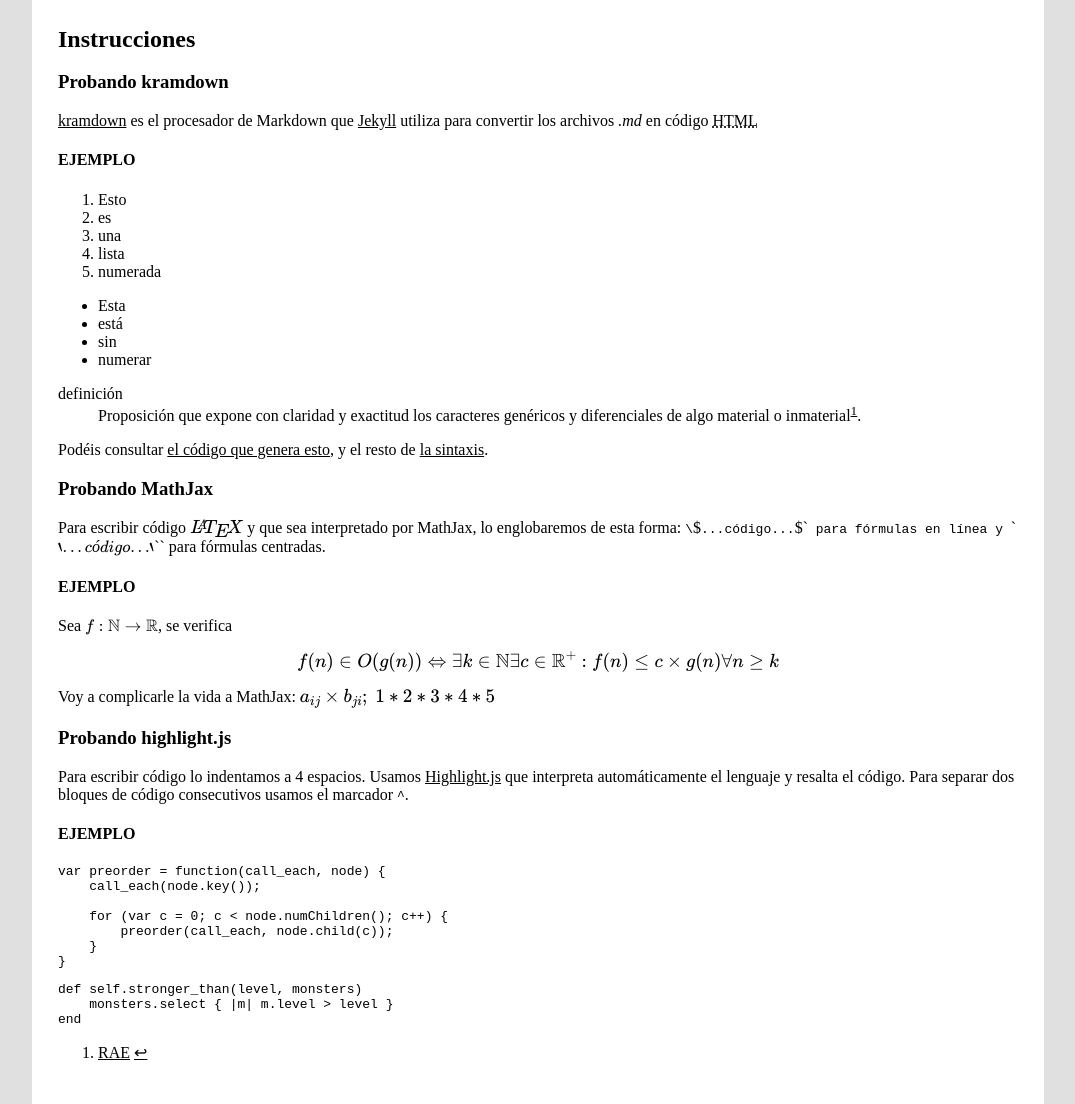
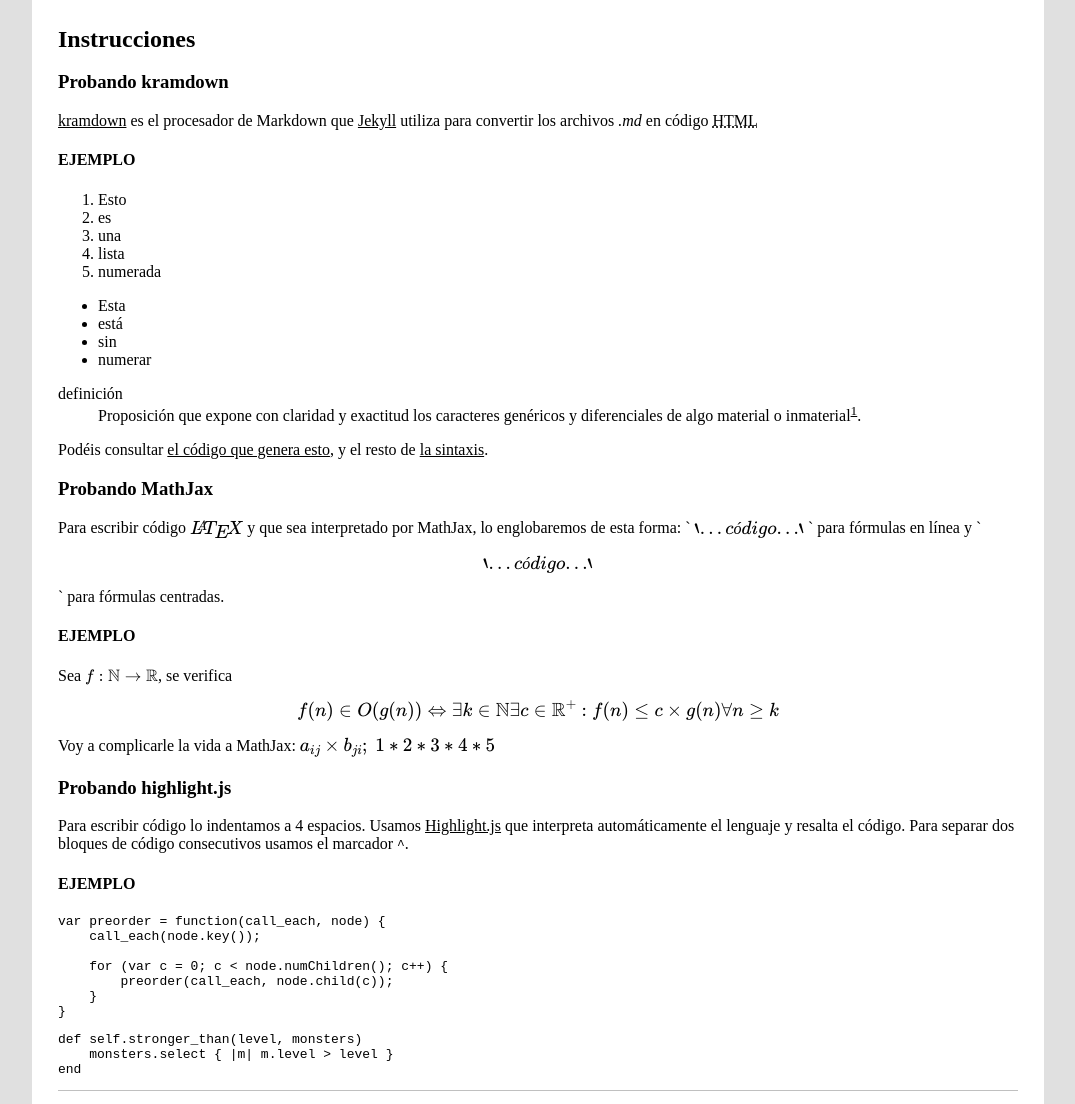
Before and after one commit to fdavidcl/web-notes, a Jekyll site: the page built from _posts/2014-3-6-testpost.md, in a window 1280 px wide. Shown: the part 100-1204 px from the top of the page, without its empty margins (102-1177 px from the left). Built offline with Jekyll 4.4.1, drawn with Linux system fonts in a browser that asks for light colours; formulas are drawn with MathJax 3; grey boxes are pictures that could not be loaded.

Commit message:
Arreglos

```diff
--- a/_posts/2014-3-6-testpost.md
+++ b/_posts/2014-3-6-testpost.md
@@ -35,7 +35,7 @@ y el resto de [la sintaxis](http://kramdown.gettalong.org/syntax.html).
 ### Probando MathJax
 
 Para escribir código `$\LaTeX$` y que sea interpretado por MathJax, lo englobaremos de
-esta forma: `\`$`...código...`$\`` para fórmulas en línea y `\`$$`...código...`$$\`` para
+esta forma: ` ``$`...código...`$`` ` para fórmulas en línea y ` ``$$`...código...`$$`` ` para
 fórmulas centradas.
 
 #### Ejemplo
--- a/css/default.css
+++ b/css/default.css
@@ -32,8 +32,16 @@ a {
 	color: inherit;
 }
 
+dd dt {
+	font-weight: bold;
+}
+
 code.hljs {
 	background: #f6f6f6;
 	border: 1px solid #d0d0d0;
 	overflow-x: auto;
 }
+div.footnotes {
+	margin: 0.6em 0 0;
+	border-top: 1px solid #c0c0c0;
+}
```
